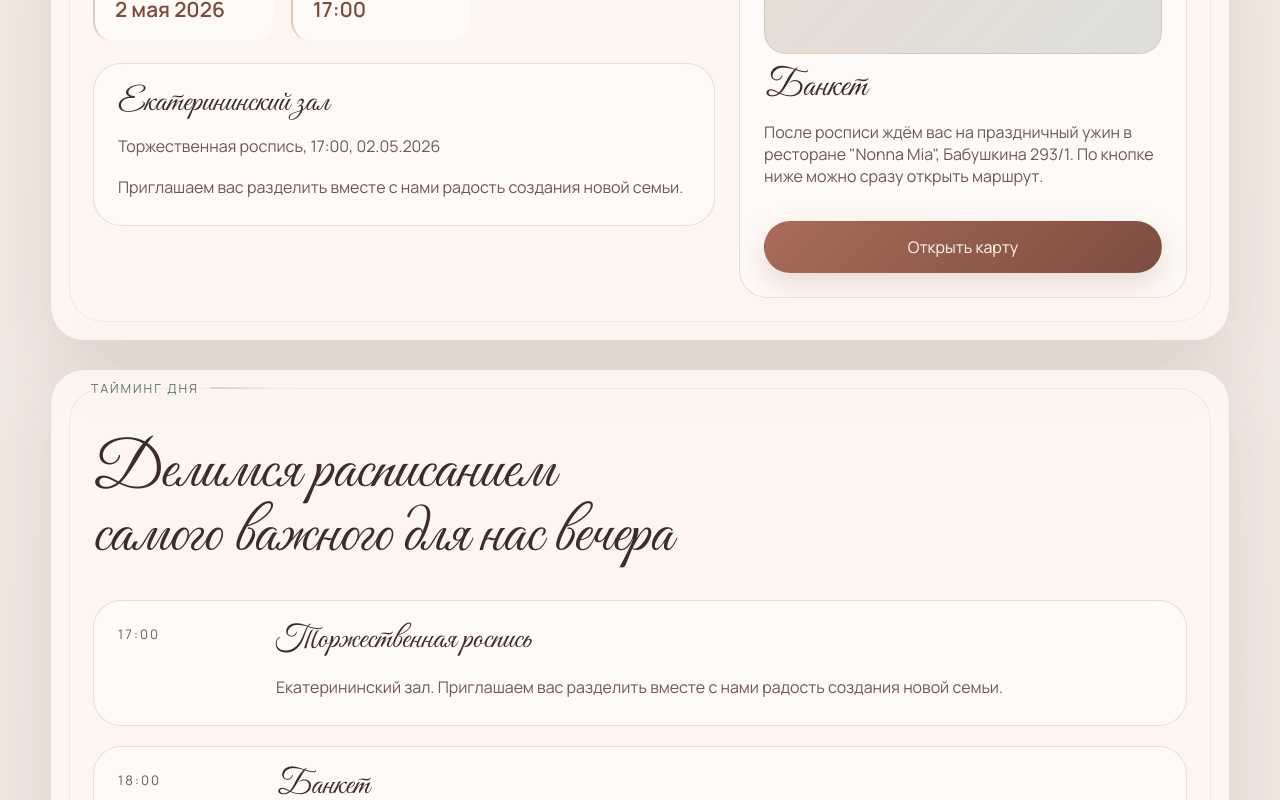
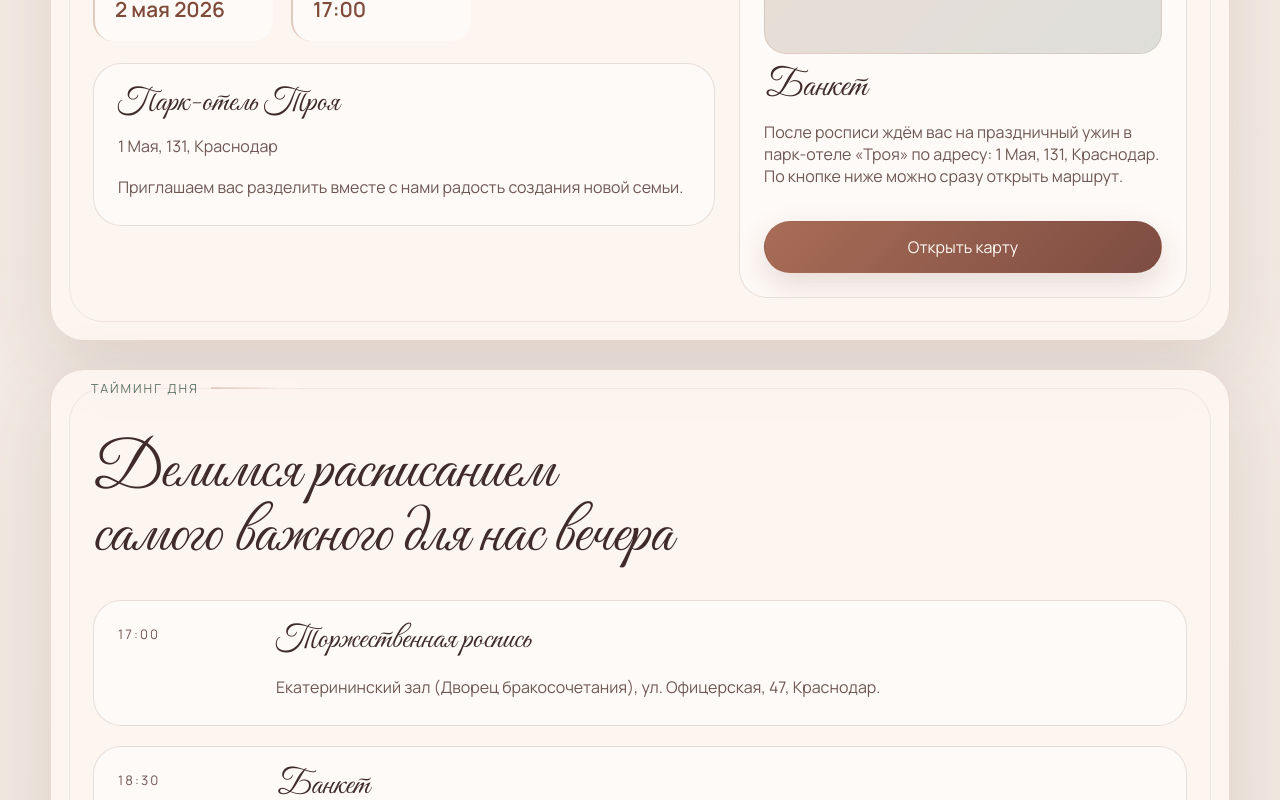
Before and after one commit to darydashkova/wedding, a Vue app: page / in a window 1280 px wide. Shown: the part 2000-2800 px from the top of the page. Built offline with nearby package versions, Linux system fonts and the light colour scheme.

Commit message:
front(feat): изменение данных

```diff
--- a/src/App.vue
+++ b/src/App.vue
@@ -54,23 +54,23 @@ const wedding = {
     },
   ],
   place: {
-    venue: 'Екатерининский зал',
-    address: 'Торжественная роспись, 17:00, 02.05.2026',
+    venue: 'Парк-отель Троя',
+    address: '1 Мая, 131, Краснодар',
     note: 'Приглашаем вас разделить вместе с нами радость создания новой семьи.',
     mapEmbedUrl:
-      'https://yandex.ru/map-widget/v1/?text=%D0%91%D0%B0%D0%B1%D1%83%D1%88%D0%BA%D0%B8%D0%BD%D0%B0%20293%2F1%20%D0%A0%D0%B5%D1%81%D1%82%D0%BE%D1%80%D0%B0%D0%BD%20Nonna%20Mia&z=16',
-    mapUrl: 'https://yandex.ru/maps/?text=%D0%91%D0%B0%D0%B1%D1%83%D1%88%D0%BA%D0%B8%D0%BD%D0%B0%20293%2F1%20%D0%A0%D0%B5%D1%81%D1%82%D0%BE%D1%80%D0%B0%D0%BD%20Nonna%20Mia',
+      'https://yandex.ru/map-widget/v1/?ll=39.022187%2C45.058975&z=17&pt=39.022187,45.058975,pm2rdm',
+    mapUrl: 'https://yandex.ru/maps/?ll=39.022187%2C45.058975&z=17&pt=39.022187,45.058975,pm2rdm',
   },
   timeline: [
     {
       time: '17:00',
       title: 'Торжественная роспись',
-      text: 'Екатерининский зал. Приглашаем вас разделить вместе с нами радость создания новой семьи.',
+      text: 'Екатерининский зал (Дворец бракосочетания), ул. Офицерская, 47, Краснодар.',
     },
     {
-      time: '18:00',
+      time: '18:30',
       title: 'Банкет',
-      text: 'Бабушкина 293/1, ресторан "Nonna Mia". Именно здесь мы отметим наш незабываемый день.',
+      text: '1 Мая, 131, Краснодар. Именно здесь мы отметим наш незабываемый день.',
     },
   ],
   rsvpDeadline: '10.04.2026',
--- a/src/components/DetailsSection.vue
+++ b/src/components/DetailsSection.vue
@@ -54,8 +54,8 @@ defineProps({
       </div>
       <p class="map-title">Банкет</p>
       <p class="map-copy">
-        После росписи ждём вас на праздничный ужин в ресторане "Nonna Mia", Бабушкина 293/1. По кнопке ниже
-        можно сразу открыть маршрут.
+        После росписи ждём вас на праздничный ужин в парк-отеле «Троя» по адресу: 1 Мая, 131, Краснодар. По
+        кнопке ниже можно сразу открыть маршрут.
       </p>
       <a class="button button-secondary" :href="wedding.place.mapUrl" target="_blank" rel="noreferrer">
         Открыть карту
```
